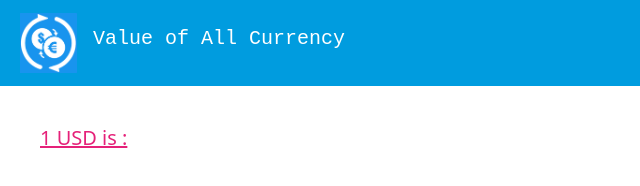
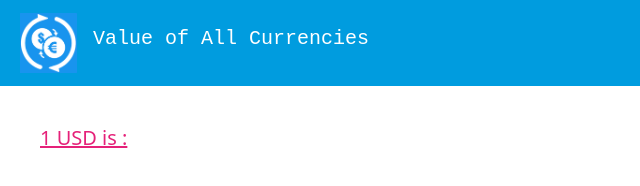
Before and after one commit to shreya0154/getMyCurrency, a plain HTML site: page tablesBootstrap.html in a window 1280 px wide. Shown: the full height of the page, 0-640 px from the left. Drawn offline with nearby package versions, Linux system fonts and the light colour scheme; no server answers.

Commit message:
Update tablesBootstrap.html

```diff
--- a/tablesBootstrap.html
+++ b/tablesBootstrap.html
@@ -10,7 +10,7 @@
 <body>
     <nav class="navbar" style="background-color: #009CDF; justify-content:flex-start;">
         <img class="navbar-brand" src="final.png" alt="" height="70px" style="margin-left: 20px;">
-        <span class="navbar-brand h1" style="color: white; font-family:'Courier New', Courier, monospace;">Value of All Currency</span>
+        <span class="navbar-brand h1" style="color: white; font-family:'Courier New', Courier, monospace;">Value of All Currencies</span>
 
       </nav>
     <!-- <div class="valueOfCurrency" style="padding:20px; ">
```
